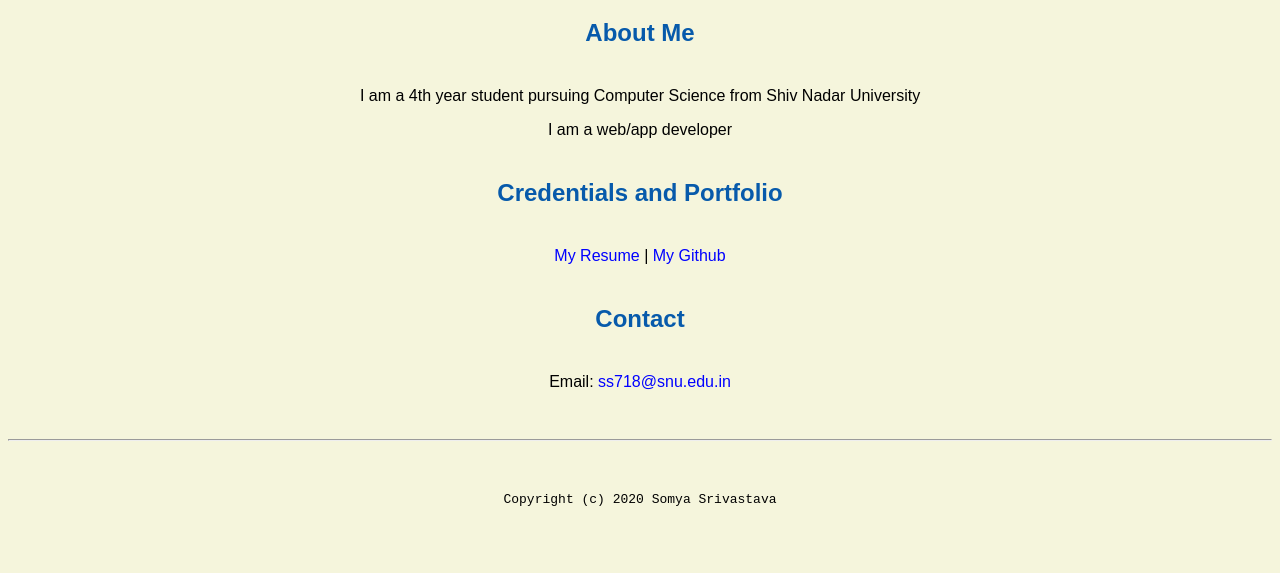
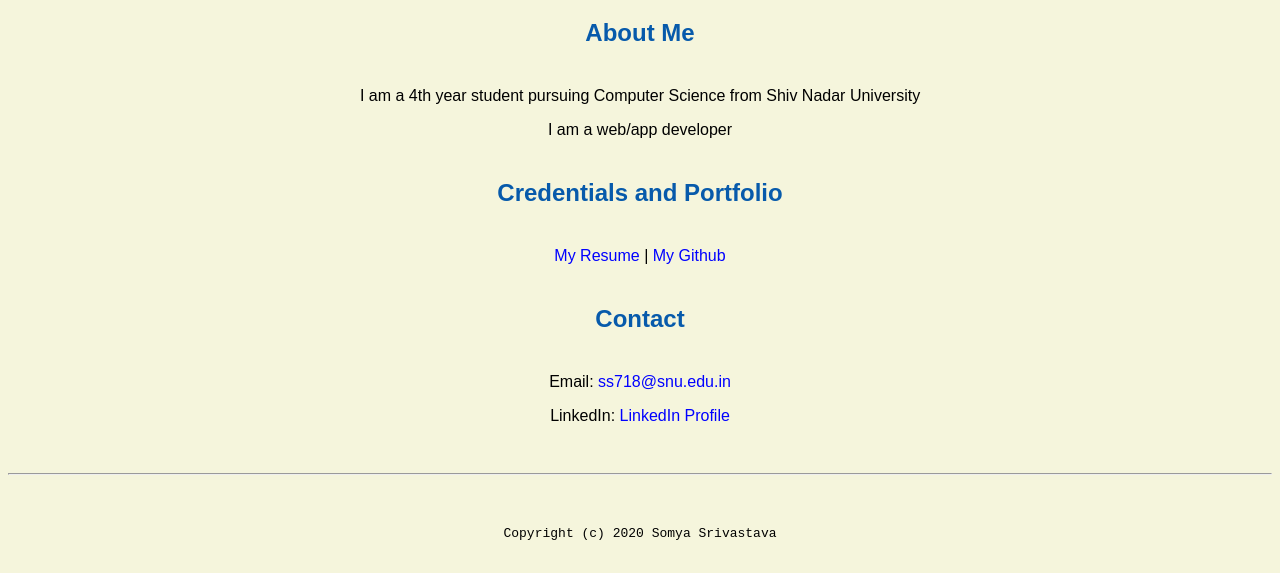
Before and after one commit to somya1105/portal, a plain HTML site: page index.html in a window 1280 px wide. Shown: the part 516-1089 px from the top of the page. Before the commit the page ends 1055 px from the top, so only its background shows below. Drawn offline with Linux system fonts and the light colour scheme.

Commit message:
Linkedin added

```diff
--- a/index.html
+++ b/index.html
@@ -9,6 +9,7 @@
     <link rel="stylesheet" href="css/master.css">
     <link rel="FaviconIcon" href="favicon.ico" type="image/x-icon">
     <link rel="shortcut" href="favicon.ico" type="image/x-icon">
+    <link rel="icon" href="favicon.ico" type="image/x-icon">
    <meta name="viewport" content="width=device-width, initial-scale=1, shrink-to-fit=no">
     <meta name="name" content="Somya Srivastava's Portal">
     <meta name="robots" content="noindex,nofollow">
@@ -24,6 +25,7 @@
     <p><a href="resume.html">My Resume</a> | <a href="https://github.com/somya1105"> My Github</a></p>
     <h2>Contact</h2>
     <p>Email: <a href="mailto:ss718@snu.edu.in">ss718@snu.edu.in</a></p>
+    <p>LinkedIn: <a href="https://www.linkedin.com/in/somya-srivastava-160876165/"> LinkedIn Profile</a></p>
 
 
   </body>
```
Also changed, not shown: resume.html (+1 -0 lines).
